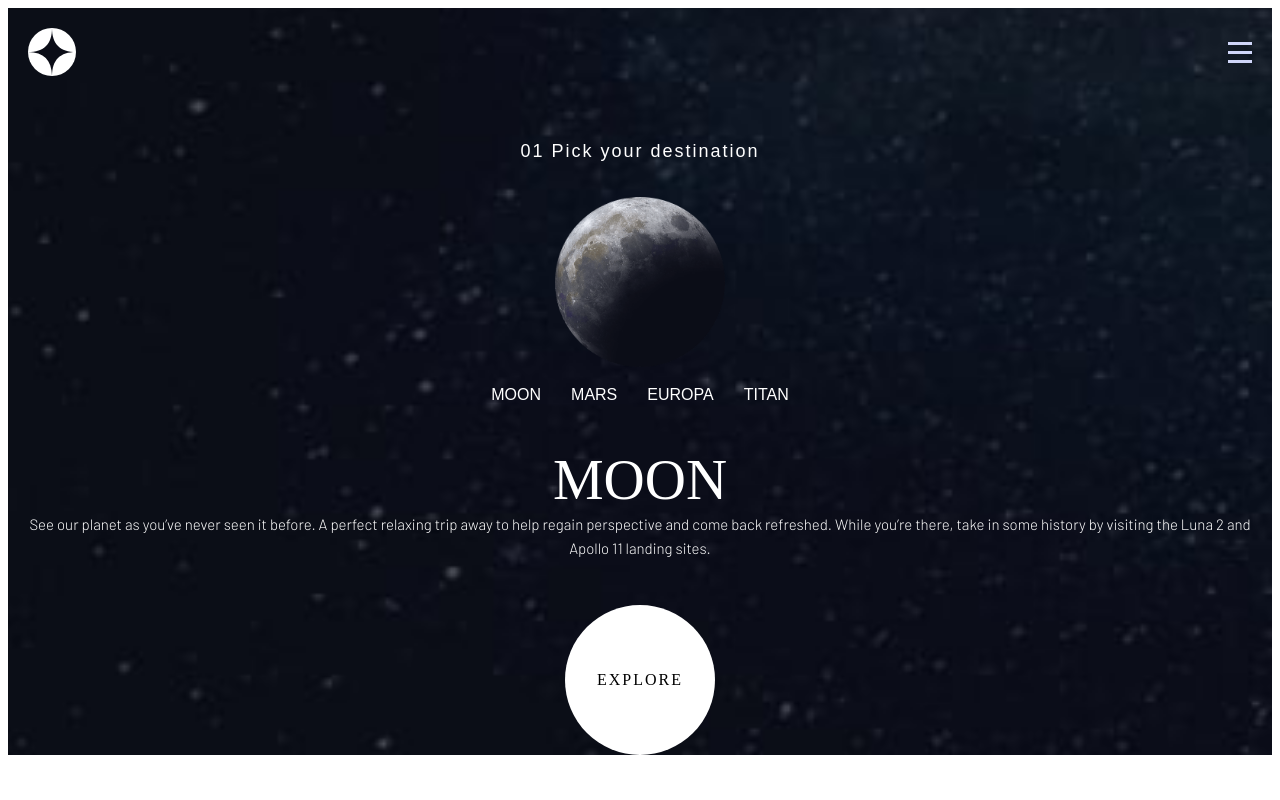
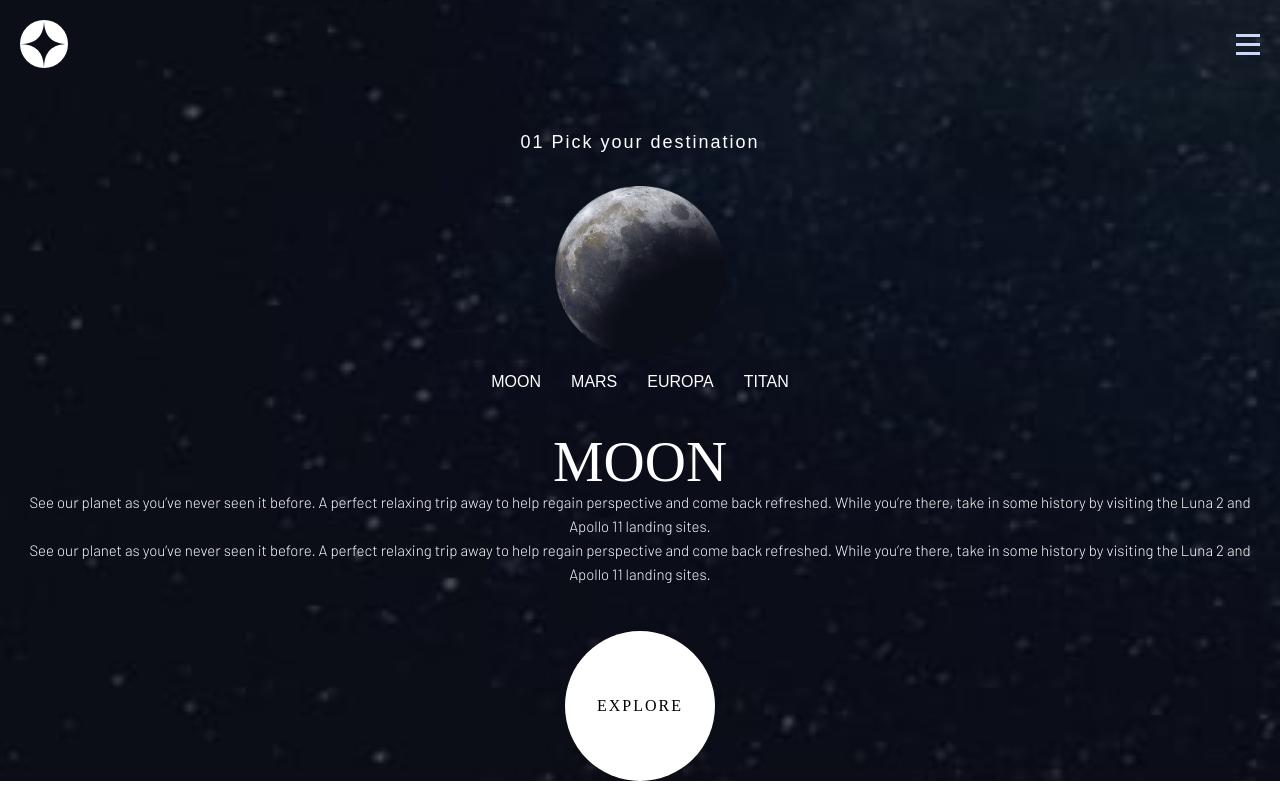
Before and after one commit to hinlocaesar/space-tourism, a Next.js app: page / in a window 1280 px wide. Built offline with nearby package versions, Linux system fonts and the light colour scheme; a web font is replaced by a local one.

Commit message:
Fixed error for white space

```diff
--- a/components/layout.js
+++ b/components/layout.js
@@ -5,24 +5,12 @@ import Image from "next/image";
 import BackgroundImgMobileMain from "../assets/home/background-home-mobile.jpg";
 import homestyles from "../styles/Home.module.css";
 
-import BackgroundImgMobileDest from "../assets/destination/background-destination-mobile.jpg";
-import deststyles from "../styles/Destination.module.css";
-
 import basetyle from "../styles/Layout.module.css";
 
 export default function Layout({ children }) {
   return (
     <>
       <div className={basetyle.configlayout}>
-        <Image
-          className={deststyles.backgroundImage}
-          src={BackgroundImgMobileDest}
-          alt="Picture of the author"
-          layout="fill"
-          objectFit="cover"
-          quality={100}
-        />
-
         <Navbar />
 
         <main>{children}</main>
--- a/components/mobile/mobile_destination_a.js
+++ b/components/mobile/mobile_destination_a.js
@@ -2,10 +2,20 @@ import React from "react";
 import Image from "next/image";
 import MoonImage from "../../assets/destination/image-moon.png";
 import styles from "../../styles/Destination.module.css";
+import BackgroundImgMobileDest from "../../assets/destination/background-destination-mobile.jpg";
 
 function mobile_destination_a() {
   return (
     <>
+      <Image
+        className={styles.backgroundImage}
+        src={BackgroundImgMobileDest}
+        alt="Picture of the author"
+        layout="fill"
+        objectFit="cover"
+        quality={100}
+      />
+
       <div className={styles.container}>
         <div className={styles.content}>
           <div className={styles.title1}>01 Pick your destination</div>
@@ -34,6 +44,13 @@ function mobile_destination_a() {
             11 landing sites.
           </div>
 
+          <div className={styles.description}>
+            See our planet as you’ve never seen it before. A perfect relaxing
+            trip away to help regain perspective and come back refreshed. While
+            you’re there, take in some history by visiting the Luna 2 and Apollo
+            11 landing sites.
+          </div>
+
           <div className={styles.explorebtn}> EXPLORE</div>
         </div>
       </div>
--- a/pages/_app.js
+++ b/pages/_app.js
@@ -1,6 +1,7 @@
 // pages/_app.js
 
 import Layout from "../components/layout";
+import "../styles/globals.css";
 
 export default function MyApp({ Component, pageProps }) {
   return (
--- a/styles/Layout.module.css
+++ b/styles/Layout.module.css
@@ -1,5 +1,4 @@
 .configlayout {
-  background-color: blue;
   position: relative;
   z-index: -2;
 }
--- a/styles/globals.css
+++ b/styles/globals.css
@@ -1,16 +1,129 @@
+/* http://meyerweb.com/eric/tools/css/reset/
+   v2.0 | 20110126
+   License: none (public domain)
+*/
+
 html,
+body,
+div,
+span,
+applet,
+object,
+iframe,
+h1,
+h2,
+h3,
+h4,
+h5,
+h6,
+p,
+blockquote,
+pre,
+a,
+abbr,
+acronym,
+address,
+big,
+cite,
+code,
+del,
+dfn,
+em,
+img,
+ins,
+kbd,
+q,
+s,
+samp,
+small,
+strike,
+strong,
+sub,
+sup,
+tt,
+var,
+b,
+u,
+i,
+center,
+dl,
+dt,
+dd,
+ol,
+ul,
+li,
+fieldset,
+form,
+label,
+legend,
+table,
+caption,
+tbody,
+tfoot,
+thead,
+tr,
+th,
+td,
+article,
+aside,
+canvas,
+details,
+embed,
+figure,
+figcaption,
+footer,
+header,
+hgroup,
+menu,
+nav,
+output,
+ruby,
+section,
+summary,
+time,
+mark,
+audio,
+video {
+  margin: 0;
+  padding: 0;
+  border: 0;
+  font-size: 100%;
+  font: inherit;
+  vertical-align: baseline;
+}
+/* HTML5 display-role reset for older browsers */
+article,
+aside,
+details,
+figcaption,
+figure,
+footer,
+header,
+hgroup,
+menu,
+nav,
+section {
+  display: block;
+}
 body {
-  padding: 0;
-  margin: 0;
-  font-family: -apple-system, BlinkMacSystemFont, Segoe UI, Roboto, Oxygen,
-    Ubuntu, Cantarell, Fira Sans, Droid Sans, Helvetica Neue, sans-serif;
+  line-height: 1;
 }
-
-a {
-  color: inherit;
-  text-decoration: none;
+ol,
+ul {
+  list-style: none;
 }
-
-* {
-  box-sizing: border-box;
+blockquote,
+q {
+  quotes: none;
 }
+blockquote:before,
+blockquote:after,
+q:before,
+q:after {
+  content: "";
+  content: none;
+}
+table {
+  border-collapse: collapse;
+  border-spacing: 0;
+}
```
